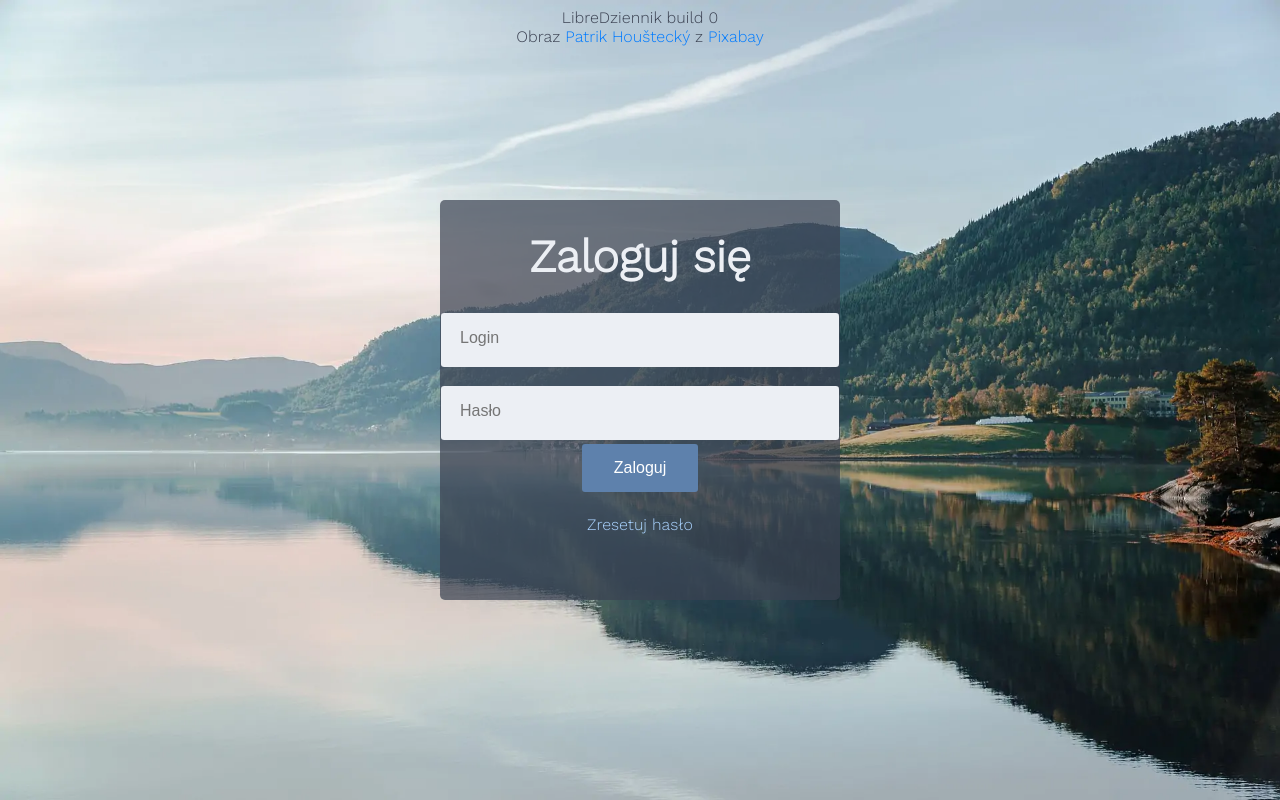
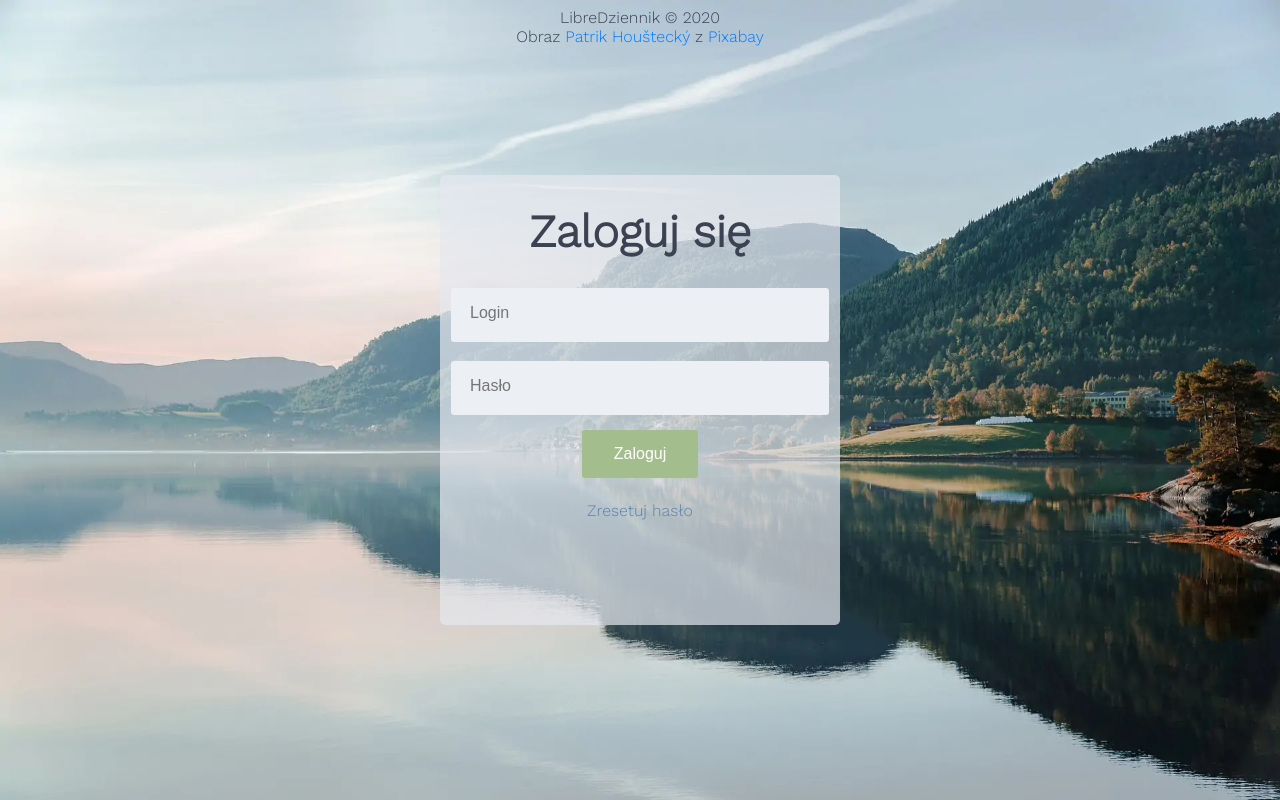
Before and after one commit to lisqu16/libredziennik, a PHP site: page /login.html in a window 1280 px wide. Run offline with PHP 8.4, Linux system fonts and the light colour scheme.

Commit message:
poprawki, wyrzucanie śmieci

```diff
--- a/css/login.css
+++ b/css/login.css
@@ -2,13 +2,13 @@ body{
     background-image: url("img/day.webp");
     background-size: cover;
     background-repeat: no-repeat;
-    color: #eceff4;
+    color: rgb(59, 66, 82);
     user-select: none;
     overflow: hidden;
 }
 .center{
     margin: 0;
-    background: rgba(59, 66, 82, 0.7);
+    background: rgb(229, 233, 240, 0.7);
     position: absolute;
     top: 50%;
     left: 50%;
@@ -16,33 +16,37 @@ body{
     transform: translate(-50%, -50%);
     border-radius: 5px;
     width: 400px;
-    height: 400px;
+    height: 450px;
     text-align: center;
 }
 footer{
     text-align: center;
-    color: rgb(59, 66, 82);
 }
 .center a{
-  color: #aad3ff;
+  color: var(--nord-10);
+}
+
+.error {
+  color: var(--nord-11);
+  font-size: 15px;
+  margin-top: 5px;
 }
 
   .form__input {
-    color: var(--nord-3);
     font-size: 1rem;
     margin: 0 auto;
     padding: 1.0rem 1.2rem;
     border-radius: 0.2rem;
     background-color: var(--nord-6);
     border: none;
-    width: 90%; /* TODO: ZAPYTAC SIE LISKQU CZY LEPIEJ ZROBIC 85% */
+    width: 85%;
     display: block;
     border-bottom: 0.3rem solid transparent;
     transition: all 0.3s;
   }
 
   .button {
-    background-color: #5e81ac; /* dark blue */
+    background-color: var(--nord-14);
     border: none;
     border-radius: 3px;
     color: white;
@@ -52,11 +56,12 @@ footer{
     display: inline-block;
     font-size: 16px;
     margin: 4px 2px;
+    margin-top: 10px;
     cursor: pointer;
     transition: 1s;
   }
   .button:hover{
-    background-color: var(--nord-9);
+    background-color: var(--nord-13);
   }
 
 
@@ -67,46 +72,3 @@ footer{
     height: 40px;
     position: relative;
   }
-
-  .cube1, .cube2 {
-    background-color: #eceff4;
-    width: 15px;
-    height: 15px;
-    position: absolute;
-    top: 0;
-    left: 0;
-
-    -webkit-animation: sk-cubemove 1.8s infinite ease-in-out;
-    animation: sk-cubemove 1.8s infinite ease-in-out;
-  }
-
-  .cube2 {
-    -webkit-animation-delay: -0.9s;
-    animation-delay: -0.9s;
-  }
-
-  @-webkit-keyframes sk-cubemove {
-    25% { -webkit-transform: translateX(42px) rotate(-90deg) scale(0.5) }
-    50% { -webkit-transform: translateX(42px) translateY(42px) rotate(-180deg) }
-    75% { -webkit-transform: translateX(0px) translateY(42px) rotate(-270deg) scale(0.5) }
-    100% { -webkit-transform: rotate(-360deg) }
-  }
-
-  @keyframes sk-cubemove {
-    25% {
-      transform: translateX(42px) rotate(-90deg) scale(0.5);
-      -webkit-transform: translateX(42px) rotate(-90deg) scale(0.5);
-    } 50% {
-      transform: translateX(42px) translateY(42px) rotate(-179deg);
-      -webkit-transform: translateX(42px) translateY(42px) rotate(-179deg);
-    } 50.1% {
-      transform: translateX(42px) translateY(42px) rotate(-180deg);
-      -webkit-transform: translateX(42px) translateY(42px) rotate(-180deg);
-    } 75% {
-      transform: translateX(0px) translateY(42px) rotate(-270deg) scale(0.5);
-      -webkit-transform: translateX(0px) translateY(42px) rotate(-270deg) scale(0.5);
-    } 100% {
-      transform: rotate(-360deg);
-      -webkit-transform: rotate(-360deg);
-    }
-  }
--- a/login.html
+++ b/login.html
@@ -4,7 +4,7 @@
 <head>
     <meta charset="UTF-8">
     <meta name="viewport" content="width=device-width, initial-scale=1.0">
-    <title>Libredziennik</title>
+    <title>LibreDziennik</title>
     <link rel="stylesheet" href="css/main.css">
     <link rel="stylesheet" href="css/login.css">
 </head>
@@ -14,27 +14,21 @@
         <h1 style="font-size: 45px;">Zaloguj się</h1>
         <div id="firstshow">
             <div class="form__group">
-                <input type="text" class="form__input" id="logoin" placeholder="Login" required />
+                <input type="text" class="form__input" id="login" name="login" placeholder="Login" required />
             </div><br>
             <div class="form__group">
-                <input type="password" class="form__input" id="haselko" placeholder="Hasło" required />
+                <input type="password" class="form__input" id="password" name="password" placeholder="Hasło" required />
+            </div>
+            <div class="form__group error">
+
             </div>
         </div>
-        <div id="logprog" style="display: none;">
-            <h1>Witaj, <span id="nejm"></span>!</h1>
-            <div class="spinner">
-                <div class="cube1"></div>
-                <div class="cube2"></div>
-              </div>
-        </div>
-        <div id = "butony">
-            <button class="button" onclick = "welcome();">Zaloguj</button><br><br>
-        <!--nei mam co tu dać więc dałem  ｄａｓ　ｉｎｔｅｒｎｅｔ　ｉｓｔ　ｆüｒ　ｕｎｓ　ａｌｌｅ　ｎｅｕｌａｎｄ-->
-        <a href="https://www.youtube.com/watch?v=reCMB81A70k">Zresetuj hasło </a>
+        <div id="buttons">
+            <button class="button">Zaloguj</button><br><br>
+        <a href="">Zresetuj hasło </a>
         </div>
     </div>
-    <!--Informacja o źródłe obrazu jest dobrowolna, jak cos to ja usune-->
-    <footer>LibreDziennik build 0<br>Obraz <a
+    <footer>LibreDziennik &copy; 2020<br>Obraz <a
             href="https://pixabay.com/pl/users/iniesta44-4560761/?utm_source=link-attribution&amp;utm_medium=referral&amp;utm_campaign=image&amp;utm_content=4970081">
             Patrik Houštecký</a> z <a
             href="https://pixabay.com/pl/?utm_source=link-attribution&amp;utm_medium=referral&amp;utm_campaign=image&amp;utm_content=4970081">
--- a/script.js
+++ b/script.js
@@ -1,9 +1,3 @@
-function welcome(){
-    document.getElementById('logprog').style.display = "block";
-    document.getElementById('firstshow').style.display = "none";
-    document.getElementById('butony').style.display = "none";
-    document.getElementById('nejm').innerText = document.getElementById('logoin').value;
-}
 /* Dynamiczna tapeta czy coś w tym stylu */
 var d = new Date();
 var n = d.getHours();
```
Also changed, not shown: 1 other file.
